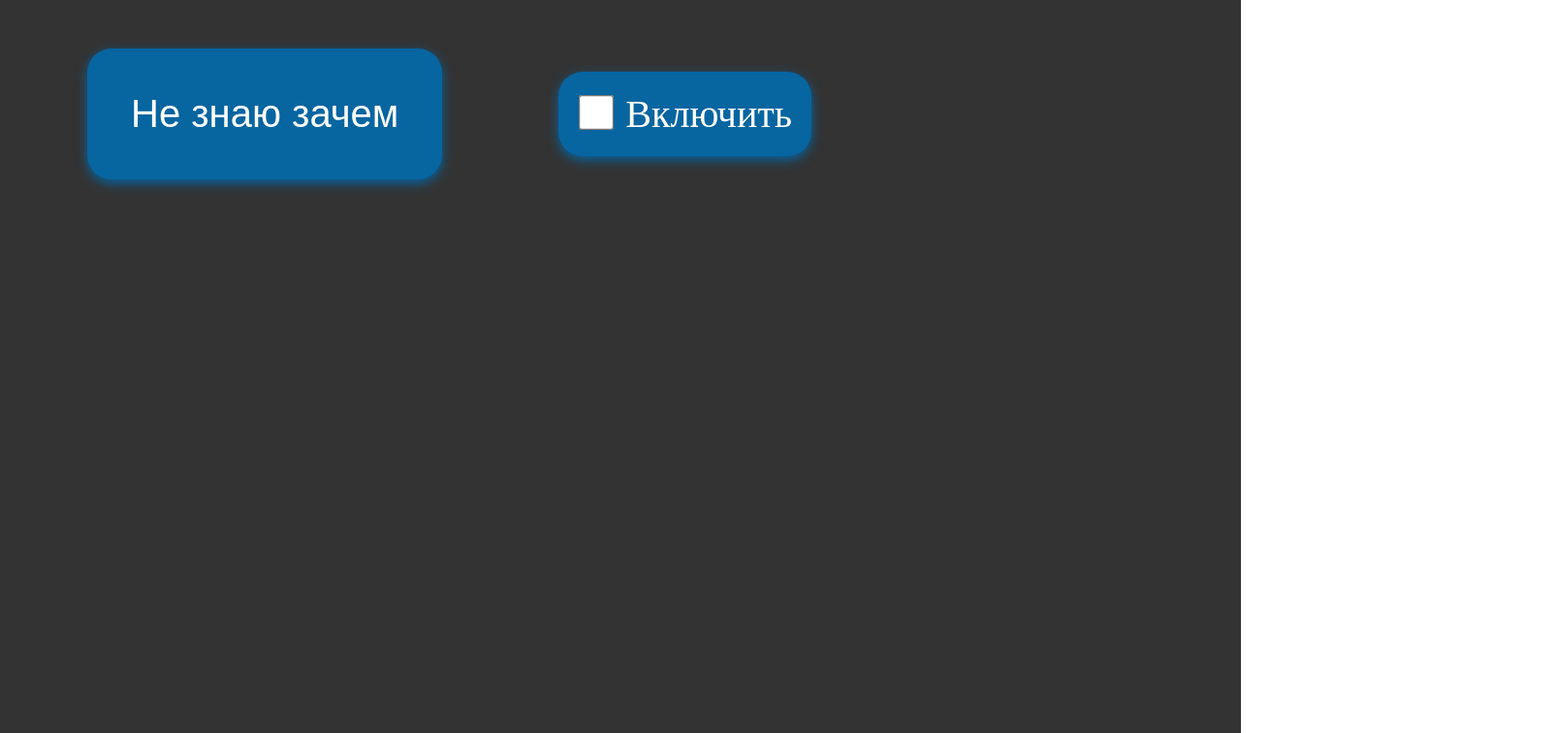
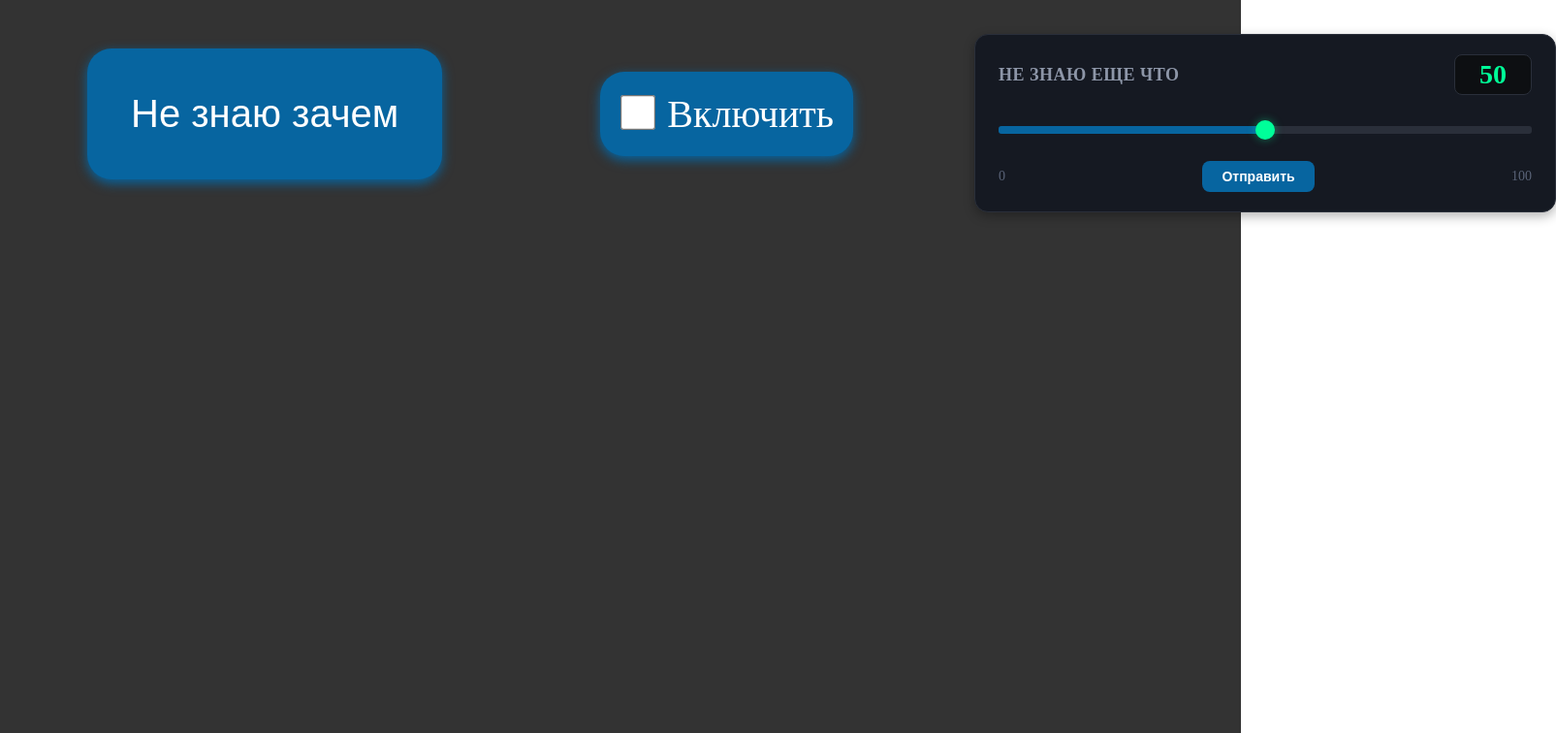
Before and after one commit to MashaZenchenkova/Bedolagi, a React (Create React App) app: page / in a window 1280 px wide. Shown: the top 756 px of the page at 97% size, 1605 px wide, since content can reach past the window. Built offline with nearby package versions, Linux system fonts and the light colour scheme.

Commit message:
Добавлен слайдер

```diff
--- a/src/App.js
+++ b/src/App.js
@@ -1,5 +1,6 @@
 import Button from './components/Button';
-import Perecl from './components/Perecl'
+import Perecl from './components/Perecl';
+import Slider from './components/Slider';
 import './App.css';
 
 function App() {
@@ -7,8 +8,8 @@ function App() {
     <div className="app-container">
       <Button />
       <Perecl />
+      <Slider label="Не знаю еще что" min={0} max={100} initialValue={50} />
     </div>
   );
 }
-
 export default App;
--- a/src/components/Perecl.css
+++ b/src/components/Perecl.css
@@ -3,7 +3,7 @@
   font-size: 40px;
   color: #fff;
   cursor: pointer;
-  margin-left: 120px;
+  margin-left: 163px;
   padding: 20px;
   background-color: #0765a0;
   border-radius: 25px;
--- /dev/null
+++ b/src/components/Slider.css
@@ -0,0 +1,136 @@
+.slider-widget {
+  background: #151922;
+  border: 1px solid #2a2f3a;
+  border-radius: 14px;
+  padding: 20px 24px;
+  min-width: 280px;
+  width: 100%;               /* ← Растягиваем на всю ширину */
+  max-width: 550px;          /* ← Ограничиваем ширину (как прямоугольник) */
+  box-shadow: 0 4px 12px rgba(0, 0, 0, 0.3);
+  margin-left: 955px;
+  margin-top: -150px;
+}
+
+.slider-header {
+  display: flex;
+  justify-content: space-between;
+  align-items: center;
+  margin-bottom: 12px;
+}
+
+
+.slider-label {
+  font-size: 18px;
+  font-weight: 600;
+  color: #8d96a8;
+  text-transform: uppercase;
+  letter-spacing: 0.5px;
+}
+
+.slider-value {
+  font-size: 28px;
+  font-weight: 700;
+  color: #00ff99;
+  background: #0d0f12;
+  padding: 4px 14px;
+  border-radius: 8px;
+  border: 1px solid #2a2f3a;
+  min-width: 50px;
+  text-align: center;
+}
+
+.slider-input {
+  -webkit-appearance: none;
+  appearance: none;
+  width: 100%;
+  height: 8px;
+  border-radius: 3px;
+  outline: none;
+  transition: all 0.2s ease;
+  cursor: pointer;
+  margin: 20px 0;
+}
+
+.slider-input::-webkit-slider-thumb {
+  -webkit-appearance: none;
+  appearance: none;
+  width: 20px;
+  height: 20px;
+  border-radius: 50%;
+  background: #00ff99;
+  cursor: pointer;
+  box-shadow: 0 0 10px rgba(0, 255, 153, 0.4);
+  transition: all 0.2s ease;
+}
+
+.slider-input::-webkit-slider-thumb:hover {
+  transform: scale(1.15);
+  box-shadow: 0 0 20px rgba(0, 255, 153, 0.6);
+}
+
+.slider-input::-moz-range-thumb {
+  width: 20px;
+  height: 20px;
+  border-radius: 50%;
+  background: #00ff99;
+  cursor: pointer;
+  border: none;
+}
+
+.slider-footer {
+  display: flex;
+  justify-content: space-between;
+  align-items: center;
+  margin-top: 8px;
+}
+
+.slider-min,
+.slider-max {
+  font-size: 14px;
+  color: #5a6478;
+  font-weight: 500;
+}
+
+.slider-send-btn {
+  background: #0765a0;
+  color: #fff;
+  border: none;
+  padding: 8px 20px;
+  border-radius: 8px;
+  font-size: 14px;
+  font-weight: 600;
+  cursor: pointer;
+  transition: all 0.25s ease;
+}
+
+.slider-send-btn:hover:not(:disabled) {
+  background: #0a7bc4;
+  transform: translateY(-1px);
+  box-shadow: 0 4px 12px rgba(7, 101, 160, 0.4);
+}
+
+.slider-send-btn:disabled {
+  opacity: 0.6;
+  cursor: not-allowed;
+  transform: none;
+}
+
+.slider-status {
+  margin-top: 12px;
+  font-size: 14px;
+  padding: 6px 12px;
+  border-radius: 6px;
+  text-align: center;
+}
+
+.slider-status.success {
+  background: rgba(0, 255, 153, 0.1);
+  color: #00ff99;
+  border: 1px solid rgba(0, 255, 153, 0.2);
+}
+
+.slider-status.error {
+  background: rgba(255, 77, 106, 0.1);
+  color: #ff4d6a;
+  border: 1px solid rgba(255, 77, 106, 0.2);
+}
--- /dev/null
+++ b/src/components/Slider.jsx
@@ -0,0 +1,47 @@
+import React, { useState } from 'react';
+import './Slider.css';
+
+function Slider({ label, min = 0, max = 100, step = 1, initialValue = 50 }) {
+  const [value, setValue] = useState(initialValue);
+
+  const handleChange = (event) => {
+    const newValue = Number(event.target.value);
+    setValue(newValue);
+  };
+
+  const handleSend = () => {
+    alert(`ДОБАВИТЬ РЕАЛИЗАЦИЮ\nЗначение: ${value}`);
+  };
+
+  return (
+    <div className="slider-widget">
+      <div className="slider-header">
+        <span className="slider-label">{label || 'Настройка'}</span>
+        <span className="slider-value">{value}</span>
+      </div>
+
+      <input
+        type="range"
+        className="slider-input"
+        min={min}
+        max={max}
+        step={step}
+        value={value}
+        onChange={handleChange}
+        style={{
+          background: `linear-gradient(to right, #0765a0 0%, #0765a0 ${(value - min) / (max - min) * 100}%, #2a2f3a ${(value - min) / (max - min) * 100}%, #2a2f3a 100%)`
+        }}
+      />
+
+      <div className="slider-footer">
+        <span className="slider-min">{min}</span>
+        <button className="slider-send-btn" onClick={handleSend}>
+            Отправить
+        </button>
+        <span className="slider-max">{max}</span>
+      </div>
+    </div>
+  );
+}
+
+export default Slider;
```
